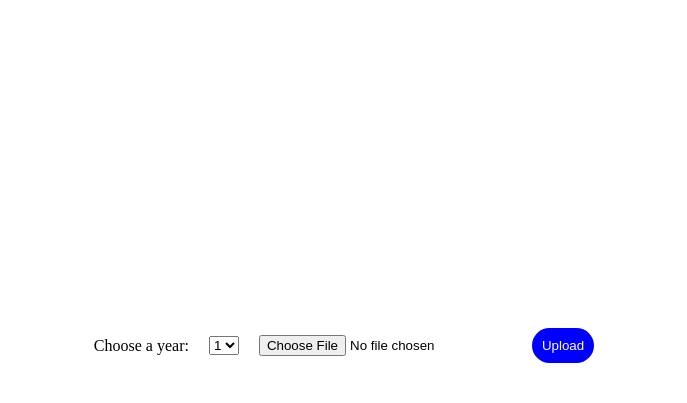
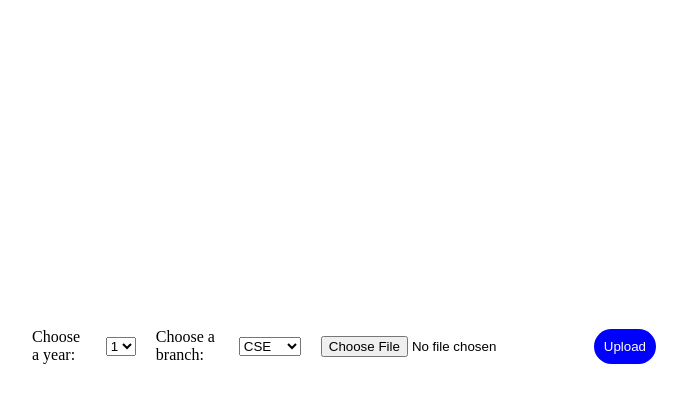
Before and after one commit to Choppalibhargav/college-sql-project, a Flask app: template templates/upload.html in a window 1280 px wide. Shown: the top 403 px of the page, without its empty margins (296-983 px from the left). Run offline with Flask 2, Linux system fonts and the light colour scheme; the template is opened without the code that fills it, so the values that code supplies are empty.

Commit message:
update : added branch dropdown

```diff
--- a/templates/upload.html
+++ b/templates/upload.html
@@ -16,6 +16,14 @@
   <option value="three">3</option>
   <option value="four">4</option>
 </select>
+<label for="branch-selection">Choose a branch:</label>
+<select name="branch" id="branch">
+  <option value="cse">CSE</option>
+  <option value="ece">ECE</option>
+  <option value="eee">EEE</option>
+  <option value="mech">MECH</option>
+  <option value="civil">CIVIL</option>
+</select>
     <input type="file" class="excel" accept=".xls,.xlsx">
     <button class="button">Upload</button>
     </div>
```
